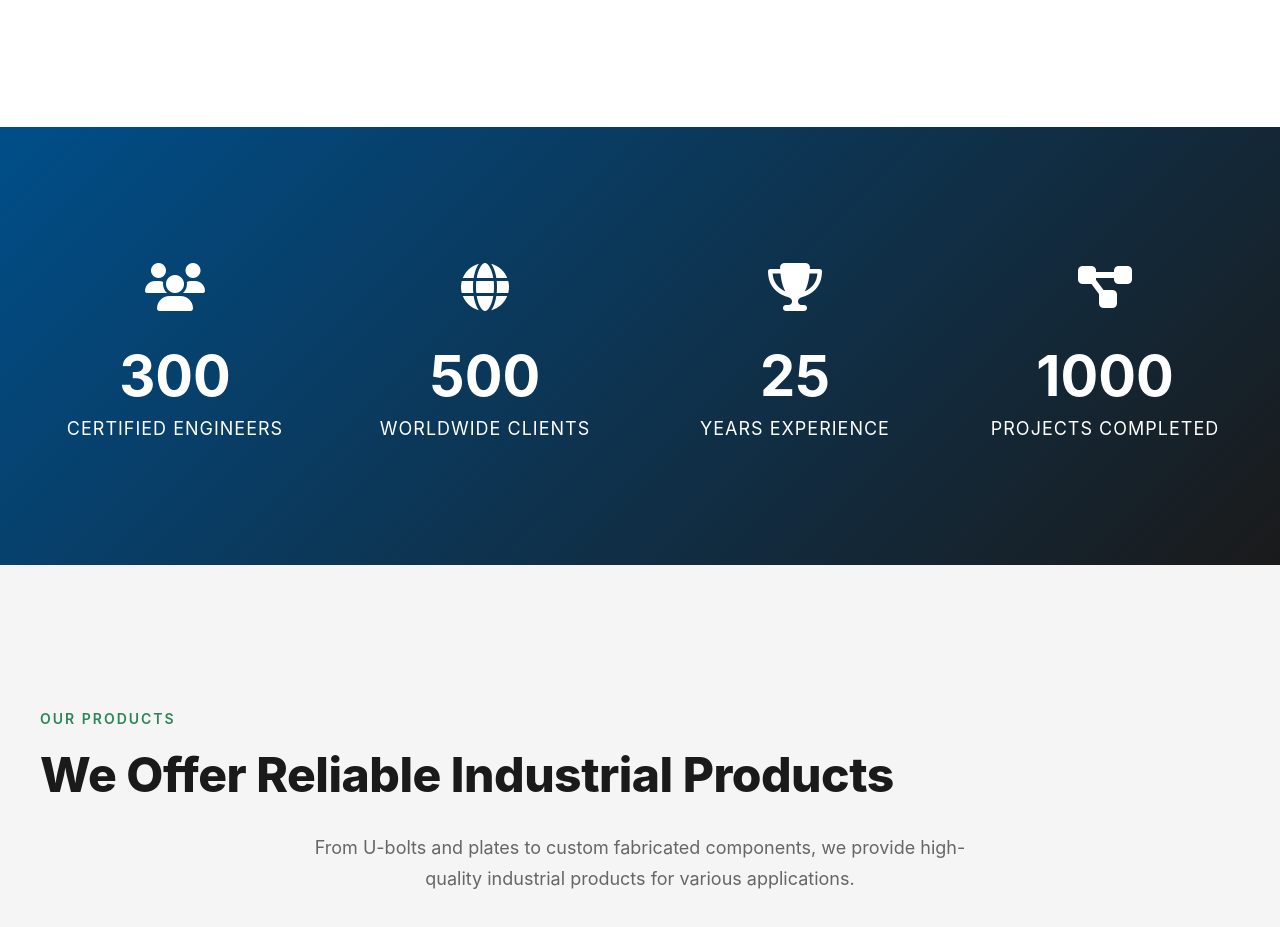
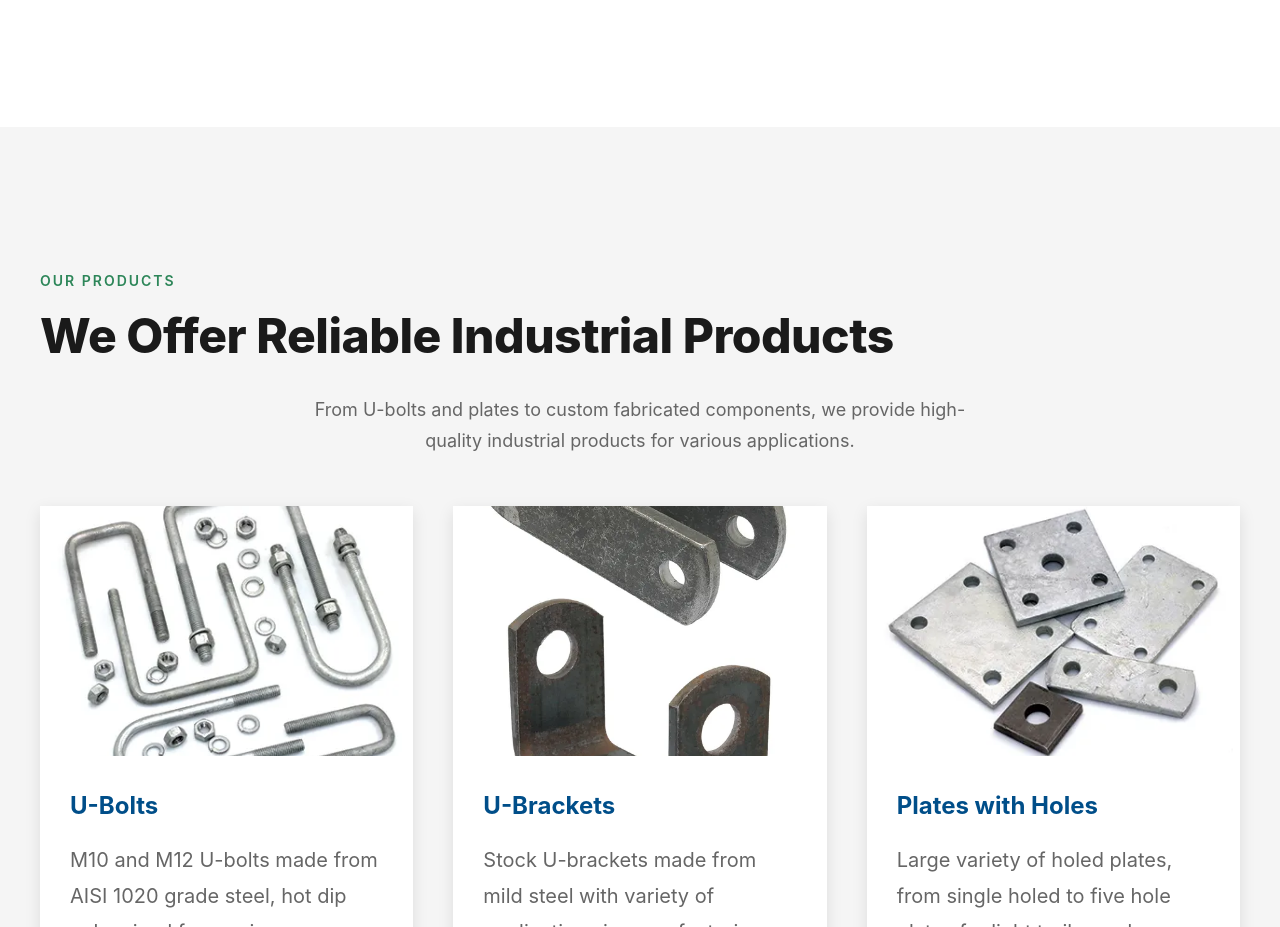
Before and after one commit to Wasabiboy/tasman-enginerring, a plain HTML site: page index.html in a window 1280 px wide. Shown: the part 4560-5487 px from the top of the page. Drawn offline with Linux system fonts and the light colour scheme.

Commit message:
Remove stats section from homepage and clean up related CSS/JS
Co-authored-by: Phillip Wesley-Brown <Wasabiboy@users.noreply.github.com>

```diff
--- a/css/style.css
+++ b/css/style.css
@@ -707,44 +707,6 @@ p {
     display: none;
 }
 
-/* Stats Section */
-.stats {
-    padding: 120px 0;
-    background: linear-gradient(135deg, var(--secondary-color) 0%, var(--dark-color) 100%);
-    color: var(--white);
-}
-
-.stats-grid {
-    display: grid;
-    grid-template-columns: repeat(auto-fit, minmax(250px, 1fr));
-    gap: 40px;
-}
-
-.stat-box {
-    text-align: center;
-}
-
-.stat-icon {
-    font-size: 48px;
-    color: var(--white);
-    margin-bottom: 20px;
-}
-
-.stat-box .stat-number {
-    font-size: 56px;
-    font-weight: 700;
-    margin-bottom: 10px;
-    color: var(--white);
-}
-
-.stat-box .stat-label {
-    font-size: 18px;
-    text-transform: uppercase;
-    letter-spacing: 1px;
-    color: var(--white);
-    opacity: 1;
-}
-
 /* Products Section */
 .products {
     padding: 140px 0;
--- a/index.html
+++ b/index.html
@@ -238,34 +238,6 @@
         </div>
     </section>
 
-    <!-- Stats Section -->
-    <section class="stats">
-        <div class="container">
-            <div class="stats-grid">
-                <div class="stat-box">
-                    <div class="stat-icon"><i class="fas fa-users"></i></div>
-                    <div class="stat-number" data-target="300">0</div>
-                    <div class="stat-label">Certified Engineers</div>
-                </div>
-                <div class="stat-box">
-                    <div class="stat-icon"><i class="fas fa-globe"></i></div>
-                    <div class="stat-number" data-target="500">0</div>
-                    <div class="stat-label">Worldwide Clients</div>
-                </div>
-                <div class="stat-box">
-                    <div class="stat-icon"><i class="fas fa-trophy"></i></div>
-                    <div class="stat-number" data-target="25">0</div>
-                    <div class="stat-label">Years Experience</div>
-                </div>
-                <div class="stat-box">
-                    <div class="stat-icon"><i class="fas fa-project-diagram"></i></div>
-                    <div class="stat-number" data-target="1000">0</div>
-                    <div class="stat-label">Projects Completed</div>
-                </div>
-            </div>
-        </div>
-    </section>
-
     <!-- Products Section -->
     <section class="products" id="products">
         <div class="container">
--- a/js/main.js
+++ b/js/main.js
@@ -172,7 +172,7 @@ const observer = new IntersectionObserver((entries) => {
 }, observerOptions);
 
 // Observe stats sections
-document.querySelectorAll('.stats, .about-stats').forEach(section => {
+document.querySelectorAll('.about-stats').forEach(section => {
     observer.observe(section);
 });
 
```
Also changed, not shown: spacing-check-desktop.png (added), 2 other files.
